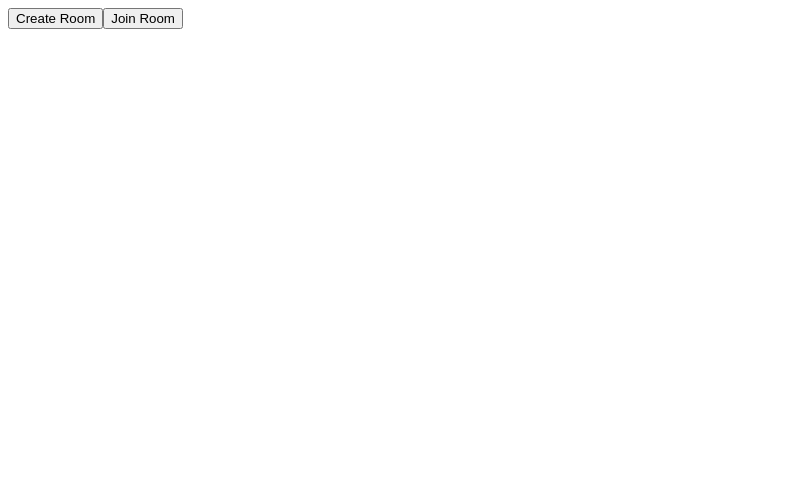
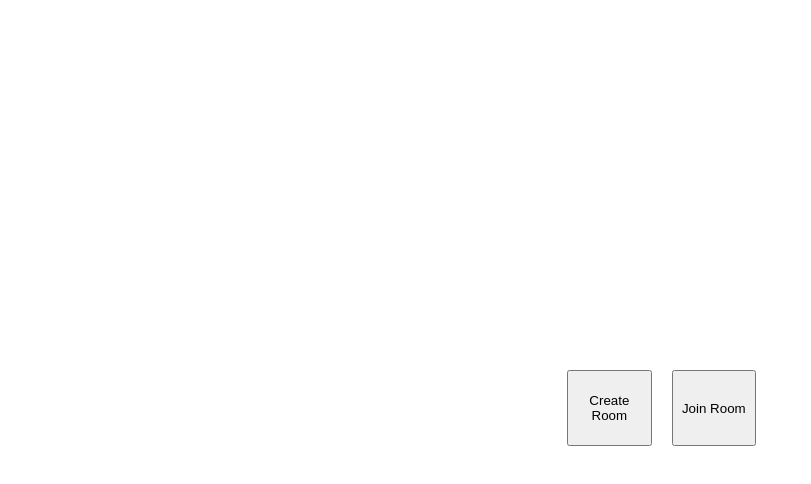
Before and after one commit to wsamsnyder/Werewolf, a React app: page / in a window 1280 px wide. Shown: the top 484 px of the page, without its empty margins (0-811 px from the left). Built offline with nearby package versions, Linux system fonts and the light colour scheme.

Commit message:
Starting to style with CSS Grid and Styled components. Attempting to use Props in the styled components for re-usability.

```diff
--- a/src/App.jsx
+++ b/src/App.jsx
@@ -1,10 +1,36 @@
 import React, { useState } from 'react';
+import styled from 'styled-components';
 
 // import Socket from './sockets';
 import { api } from './lib';
 import ChatRoom from './ChatRoom';
 
+const MainDiv = styled.div`
+  display: grid;
+  grid-template: 1fr 2fr 1fr / 33% 33% 33%;
+  grid-gap: 20px;
+  position: absolute;
+  width: 100%;
+  height: 100%;
+`;
+
+const SplashScreenDiv = styled.div`
+  grid-row: 2;
+  grid-column: 2;
+  display: grid;
+  grid-template: 1fr 20% 1fr / 1fr 20% 20% 1fr;
+  grid-gap: 20px;
+`;
+
+const SplashScreenButton = styled.button`
+  grid-column: ${(props) => props.join ? 2 : 3};
+  grid-row: 2;
+`;
+
 const App = () => {
+  const [town, setTown] = useState('');
+  const username = 'sam';
+  // const [username, setUsername] = useState('');
   const [sockets, setSockets] = useState([]);
   const [room, setRoom] = useState('');
 
@@ -13,16 +39,19 @@ const App = () => {
     api.createGameRoom('sam')
       .then(({ gameId, chatRooms }) => {
         setRoom(gameId);
+        setTown(chatRooms[0]);
         const rooms = [];
-        chatRooms.forEach(({ roomName, roomId }) => {
+        for (let i = 1; i < chatRooms.length; i++) {
+          const { roomName, roomId } = chatRooms[i];
           rooms.push({
             roomId,
-            username: 'username',
+            username,
             userId: roomId,
             gameId,
             roomName,
           });
-        });
+        }
+
         setSockets(rooms);
       });
   };
@@ -33,10 +62,17 @@ const App = () => {
   };
 
 
+  const splashScreen = () => {
+    if (!town) {
       return (
-    <div>
-      <button type="button" onClick={createGameRoom}>Create Room</button>
-      <button type="button" onClick={joinGameRoom}>Join Room</button>
+        <SplashScreenDiv>
+          <SplashScreenButton join type="button" onClick={createGameRoom}>Create Room</SplashScreenButton>
+          <SplashScreenButton type="button" onClick={joinGameRoom}>Join Room</SplashScreenButton>
+        </SplashScreenDiv>
+      );
+    }
+    return (
+      <MainDiv>
         <div>{room}</div>
         {
           sockets.map((roomData) => (
@@ -46,7 +82,15 @@ const App = () => {
             />
           ))
         }
-    </div>
+      </MainDiv>
+    );
+  };
+
+  return (
+    <MainDiv>
+      {splashScreen()}
+
+    </MainDiv>
   );
 };
 
--- a/src/ChatRoom.jsx
+++ b/src/ChatRoom.jsx
@@ -1,8 +1,16 @@
 import React, { useState, useEffect } from 'react';
 import PropTypes from 'prop-types';
+import styled from 'styled-components';
+
 import Socket from './sockets';
+import ChatMessage from './ChatMessage';
 
-import ChatMessage from './ChatMessage';
+const ChatRoomDiv = styled.div`
+  // display: grid;
+  // grid-column: 1 / span 1;
+  border-style: solid;
+`;
+
 
 // template for chatroom
 const ChatRoom = ({ roomData }) => {
@@ -40,7 +48,10 @@ const ChatRoom = ({ roomData }) => {
   };
 
   return (
-    <div>
+    <ChatRoomDiv>
+      <div>
+        {roomName}
+      </div>
       <div>
         {
           messages.map((message, idx) => (
@@ -57,7 +68,6 @@ const ChatRoom = ({ roomData }) => {
       </div>
       <div>
         <form onSubmit={sendMessage}>
-          {/* <label htmlFor="newMessage"> */}
           <textarea
             className="newMessage"
             type="text"
@@ -67,11 +77,10 @@ const ChatRoom = ({ roomData }) => {
             onChange={(e) => setNewMessage(e.target.value)}
             onKeyPress={(e) => keyPressed(e)}
           />
-          {/* </label> */}
           <input type="submit" value="Send" />
         </form>
       </div>
-    </div>
+    </ChatRoomDiv>
   );
 };
 
```
Lines whose indentation alone changed are shown as unchanged.
